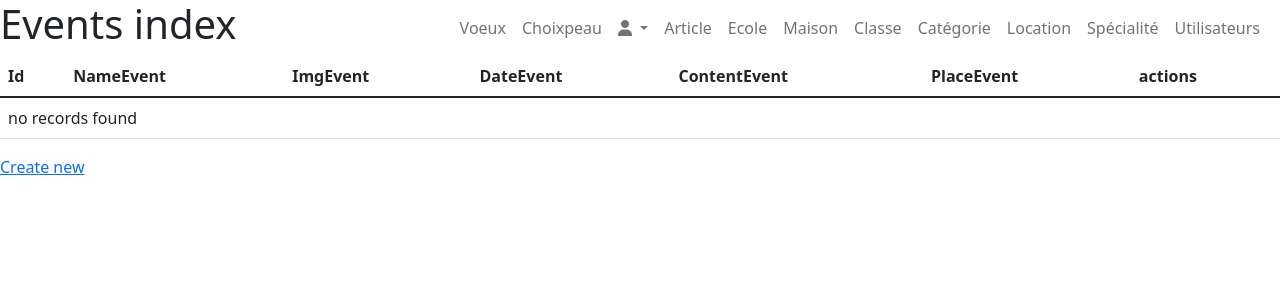
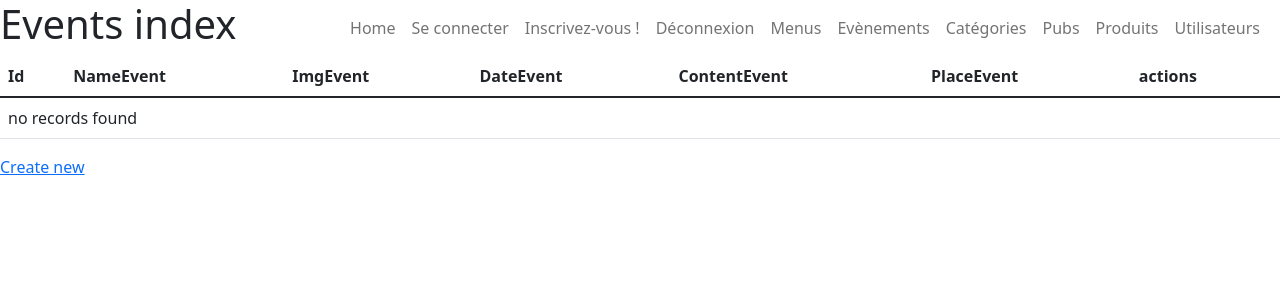
Before and after one commit to jonathan-lescaut/dropkick, a Symfony app: template templates/events/index.html.twig in a window 1280 px wide. Shown: the top 300 px of the page. Run offline with Twig, Linux system fonts and the light colour scheme; the template is opened without the code that fills it, so the values that code supplies are empty; some libraries are stand-ins or nearby versions.

```diff
--- a/public/css/style.css
+++ b/public/css/style.css
@@ -1 +1,4 @@
-/* No CSS *//*# sourceMappingURL=style.css.map */
+body {
+  width: 100%;
+}
+/*# sourceMappingURL=style.css.map */
--- a/public/css/style.scss
+++ b/public/css/style.scss
@@ -0,0 +1,7 @@
+
+
+
+
+body{
+    width: 100%;
+}
--- a/src/Security/AppAuthenticator.php
+++ b/src/Security/AppAuthenticator.php
@@ -50,8 +50,8 @@ class AppAuthenticator extends AbstractLoginFormAuthenticator
             return new RedirectResponse($targetPath);
         }
 
-        // For example:
-        //return new RedirectResponse($this->urlGenerator->generate('some_route'));
+
+        return new RedirectResponse($this->urlGenerator->generate('home'));
         throw new \Exception('TODO: provide a valid redirect inside '.__FILE__);
     }
 
--- a/templates/base.html.twig
+++ b/templates/base.html.twig
@@ -32,39 +32,28 @@
 
                     <div class="collapse navbar-collapse" id="navbarNavAltMarkup">
                         <div class="navbar-nav  ms-auto">
-						<a class="nav-link" href="">Voeux</a>
-						<a class="nav-link" href="">Choixpeau</a>
-
-						<li class="nav-item dropdown">
-							<a class="nav-link dropdown-toggle" href="#" id="navbarDropdown" role="button" data-bs-toggle="dropdown" aria-expanded="false">
-								<span class="login-logo">
-									<i class="fas fa-user"></i>
-									<span></a>
-
-									<ul class="dropdown-menu" aria-labelledby="navbarDropdown">
-										<a class="dropdown-item" href="">Se connecter</a>
-										<a class="dropdown-item" href="">Inscrivez-vous !</a>
-										<a class="dropdown-item" href="">Déconnexion</a>
-									</ul>
-								</li>
-								<a class="nav-link" href="">Article</a>
-								<a class="nav-link" href="">Ecole</a>
-								<a class="nav-link" href="">Maison</a>
-
-								<a class="nav-link" href="">Classe</a>
+                            <a class="nav-link" href="{{ path('home') }}">Home</a>
 
 
-								<a class="nav-link" href="">Catégorie</a>
-								<a class="nav-link" href="">Location</a>
-								<a class="nav-link" href="">Spécialité</a>
-								<a class="nav-link" href="">Utilisateurs</a>
+                                    <a class="nav-link" href="{{ '/login' }}">Se connecter</a>
+                                    <a class="nav-link" href="{{ '/register' }}">Inscrivez-vous !</a>
+                                    <a class="nav-link" href="{{ ('/logout') }}">Déconnexion</a>
+                                    <a class="nav-link" href="{{ path('menus_index') }}">Menus</a>
+                                    <a class="nav-link" href="{{ path('events_index') }}">Evènements</a>
+                                    <a class="nav-link" href="{{ path('categories_index') }}">Catégories</a>
+                                    <a class="nav-link" href="{{ path('pubs_index') }}">Pubs</a>
+                                    <a class="nav-link" href="{{ path('products_index') }}">Produits</a>
+                                    <a class="nav-link" href="{{ path('user_index') }}">Utilisateurs</a>
                         </div>
-						</li>
+                    </div>
                 </div>
 			</nav>
 
 			</header>
 			{% block body %}{% endblock %}
-		</body>
+			<script src="https://cdnjs.cloudflare.com/ajax/libs/jquery/3.6.0/jquery.min.js"></script>
+			<script src="https://code.jquery.com/jquery-2.2.0.min.js"></script>
+
+            <script src="{{asset('js/app.js')}}"></script>
 	</body>
 </html>
```
Also changed, not shown: templates/home/index.html.twig (+20 -0 lines), public/js/app.js (added), public/uploads/Orleans.jpg (added), public/uploads/Reims.jpg (added), public/uploads/Troyes.jpg (added), 1 other file. Lines whose indentation alone changed are shown as unchanged.
